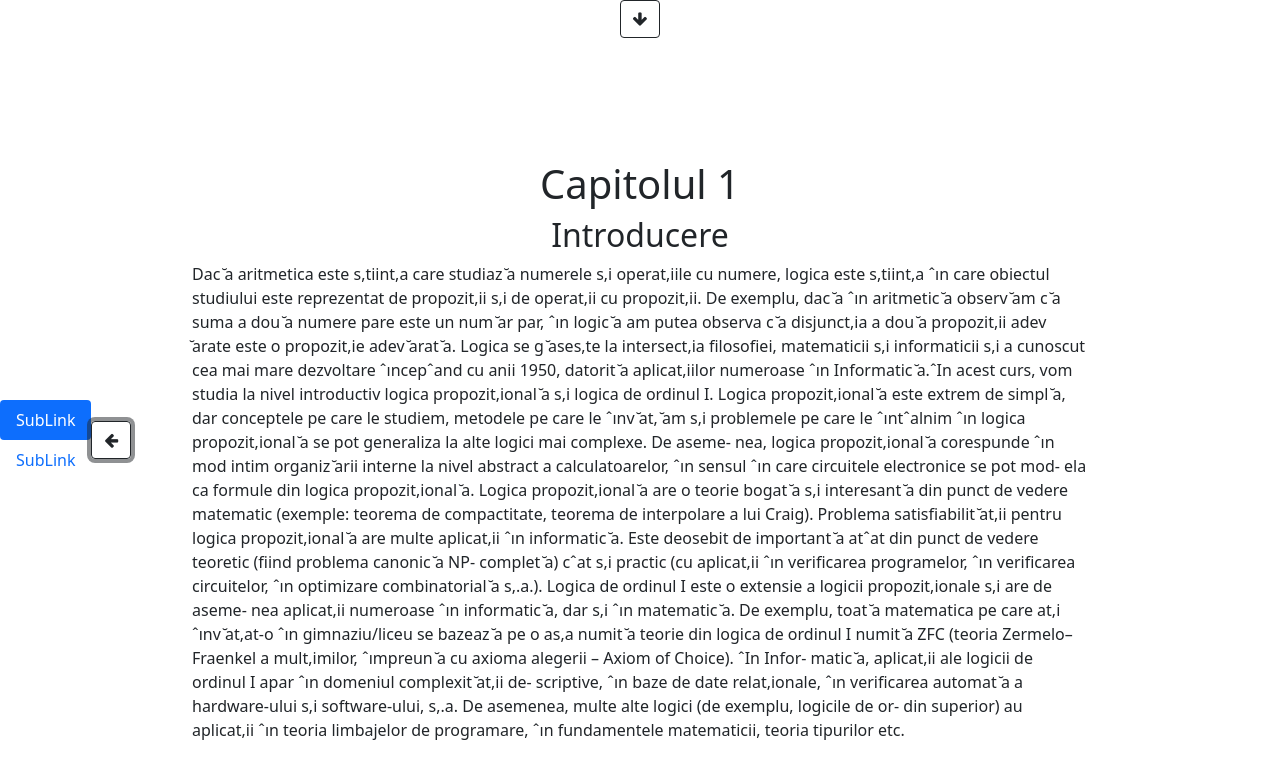
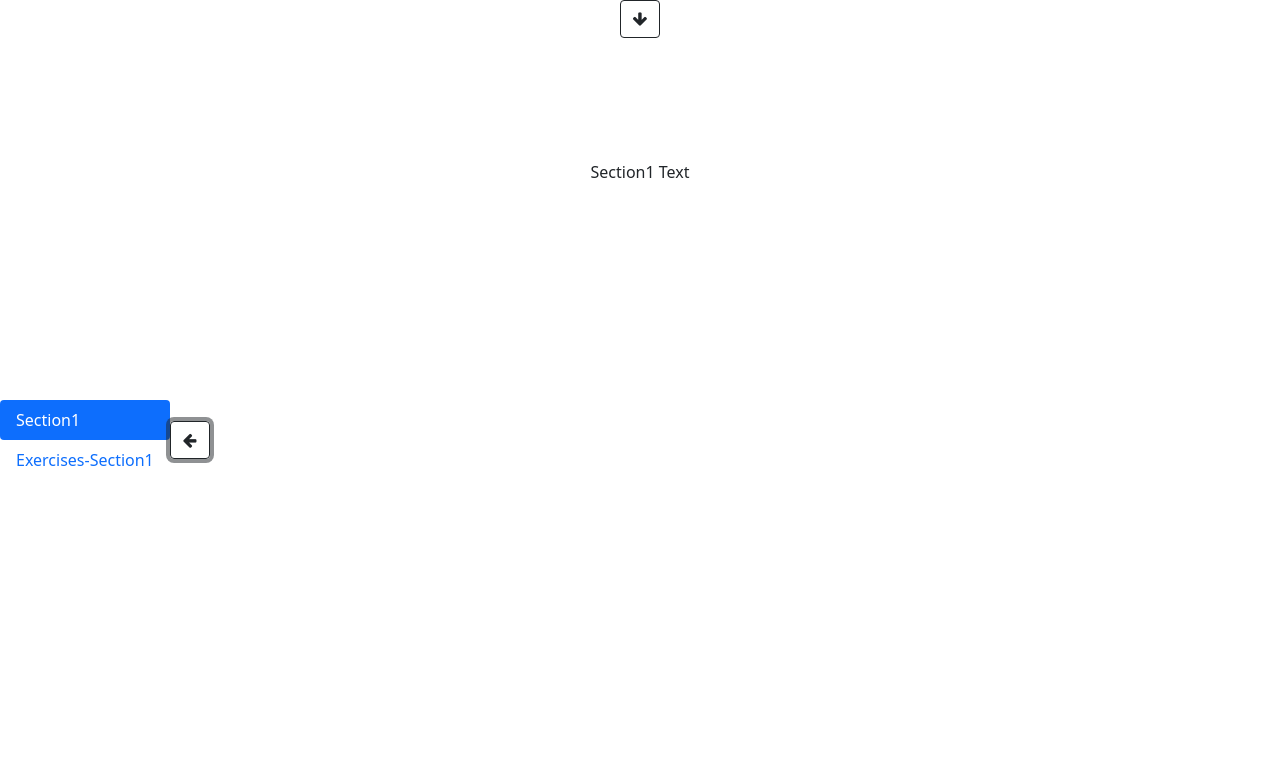
Before and after one commit to CalinTimofte/licenta, a React (Create React App) app: page / in a window 1280 px wide. Both pictures are taken after a click on the button 19 px from the left and 419 px from the top of the page. Shown: the top 778 px of the page. Built offline with nearby package versions, Linux system fonts and the light colour scheme.

Commit message:
feature: subchapters almost working

```diff
--- a/src/App.js
+++ b/src/App.js
@@ -6,30 +6,37 @@ import {LPIntroducere} from './Chapters/LP/Introducere';
 import {LP1Introducere} from './Chapters/LP1/Introducere';
 
 export default function App(){
-    let [chapter, changeChapter] = useState("LP");
+    let chapters = {
+        lp : {subchapter1: [
+                {name: "Section1", content: <p>Section1 Text</p>},
+                {name: "Exercises-Section1", content: <div style = {{display: "flex", flexDirection: "column"}}><p>Exercise1</p><p>Exercise2</p></div>}
+            ]},
+        lp1 : {subchapter1: LP1Introducere}
+    }
 
-    let lp = {subchapter1: LPIntroducere};
-    let lp1 = {subchapter1: LP1Introducere};
+    let [activeChapter, changeActiveChapter] = useState("LP");
 
-    let selectChapter = (chapterName)=>{
-        changeChapter(chapterName);
+    let selectActiveChapter = (chapterName)=>{
+        changeActiveChapter(chapterName);
+    }
+
+    let [activeSubChapter, changeActiveSubchapter] = useState("Section1");
+
+    let findActiveSubchapter = () => (chapters.lp.subchapter1.find(section => section.name === activeSubChapter))
+    let getSubchapterNames = () => (chapters.lp.subchapter1.map(obj => obj.name))
+
+    let selectActiveSubchapter = (subchapterName)=>{
+        changeActiveSubchapter(subchapterName);
     }
 
     let displayContent = () => {
-        switch(chapter){
-            case "LP":
-                return lp.subchapter1;
-            case "LP1":
-                return lp1.subchapter1;
-            default:
-                return lp.subchapter1;
-        }
+        return(findActiveSubchapter().content)
     }
 
     return(
         <>
-            <Chapters chapterHandler = {selectChapter} activeChapter = {chapter}/>
-            <SubChapters/>
+            <Chapters chapterHandler = {selectActiveChapter} activeChapter = {activeChapter}/>
+            <SubChapters subchapterNames = {getSubchapterNames()} subchapterHandler = {selectActiveSubchapter} activeSubChapter = {activeSubChapter}/>
             <Content content = {displayContent()}/>
         </>
     )
--- a/src/Subchapters.js
+++ b/src/Subchapters.js
@@ -1,17 +1,26 @@
 import React, {useState} from 'react';
 import ArrowButton from './Reusables/ArrowButton';
 
-export default function SubChapters(){
+export default function SubChapters({subchapterNames, subchapterHandler, activeSubChapter}){
 
     let [open, reverseArrow] = useState(false)
 
     let reverseMenu = () => {reverseArrow(() => (!open))}
 
+    let activeLinkState = (subchapterName) => (
+        subchapterName === activeSubChapter ? "nav-link active" : "nav-link"
+    )
+
     return(
         <div className = "subchapters">
             <ul className = "nav nav-pills flex-column" style = {!open? {display:'none'} : {display: 'flex'}}>
-                <li className = "nav-item"><a class="nav-link active" href="#">SubLink</a></li>
-                <li className = "nav-item"><a class="nav-link" href="#">SubLink</a></li>
+                {subchapterNames.map(name => (
+                        <li className = "nav-item" id = {subchapterNames.indexOf(name)}>
+                            <a className = {activeLinkState(name)} onClick = {() => subchapterHandler(name)} href="#">
+                                {name}
+                            </a>
+                        </li>
+                    ))}
             </ul>
             <ArrowButton iconNames = {{open:"left", closed:"right"}} tooltipName = "Subchapters" menuStateVar = {open} menuStateHandler = {reverseMenu}/>
         </div>
```
